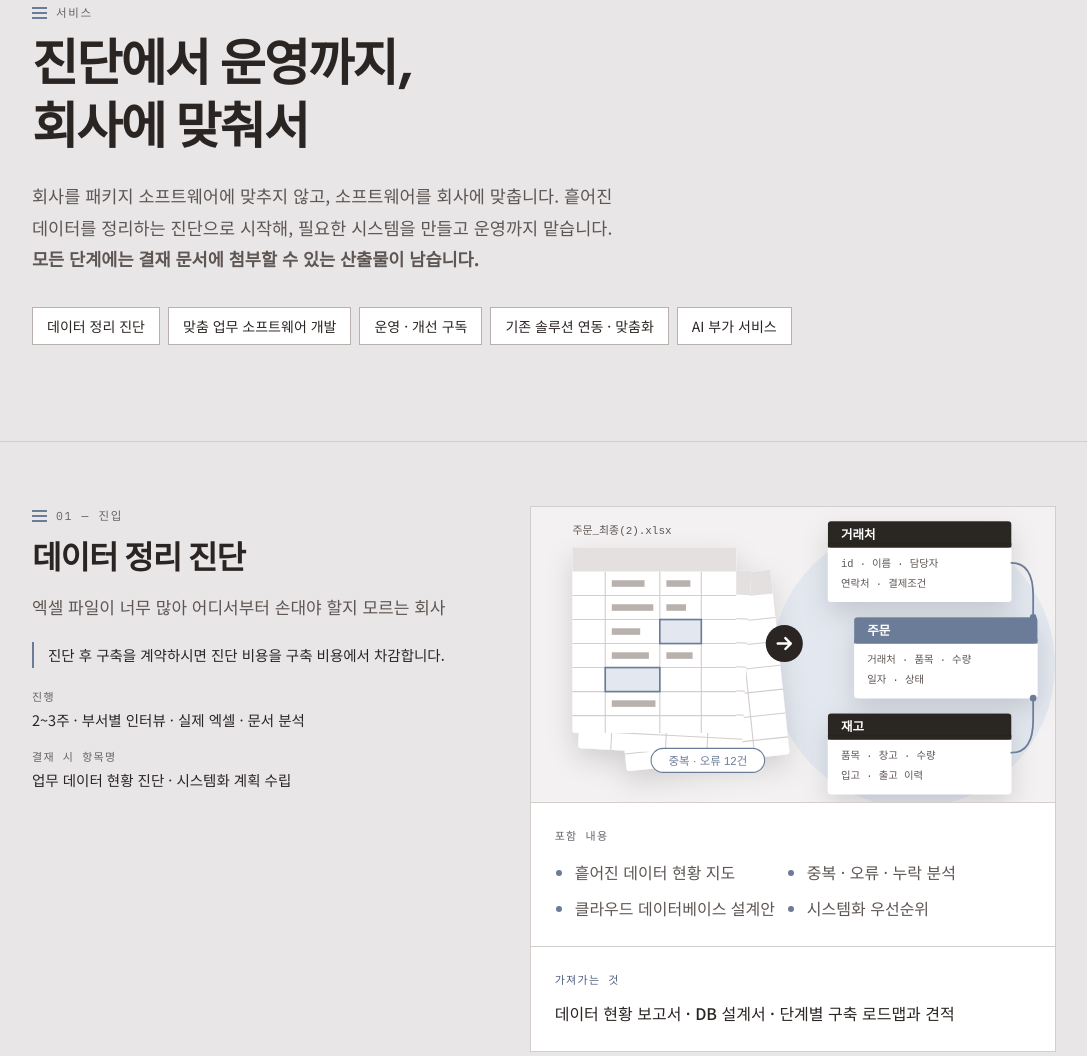
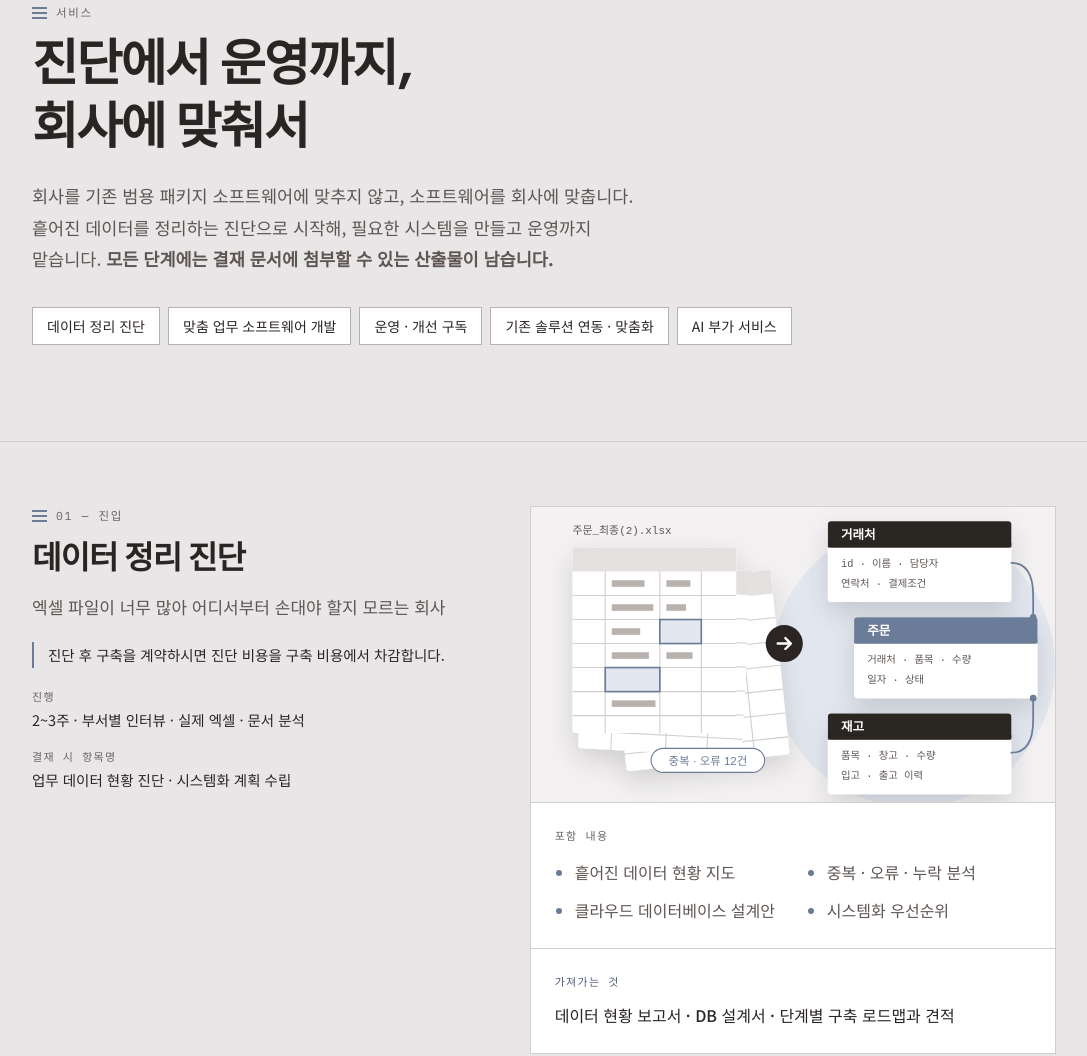
Before and after one commit to youngw417/nexus-solution-web, an Astro site: page /services in a window 1280 px wide. Shown: the part 158-1214 px from the top of the page, without its empty margins (96-1183 px from the left). Built offline with nearby package versions, Linux system fonts and the light colour scheme; Astro itself is replaced by a stand-in of ours.

Commit message:
allow more margin

```diff
--- a/src/pages/services.astro
+++ b/src/pages/services.astro
@@ -8,7 +8,7 @@ import { services, process } from "../data/content";
   <section class="border-b border-line py-[clamp(56px,9vw,96px)]">
     <div class="wrap">
       <SectionHead as="h1" label="서비스" title="진단에서 운영까지,<br>회사에 맞춰서">
-        회사를 패키지 소프트웨어에 맞추지 않고, 소프트웨어를 회사에 맞춥니다. 흩어진 데이터를 정리하는 진단으로 시작해, 필요한 시스템을 만들고 운영까지 맡습니다.
+        회사를 기존 범용 패키지 소프트웨어에 맞추지 않고, 소프트웨어를 회사에 맞춥니다. 흩어진 데이터를 정리하는 진단으로 시작해, 필요한 시스템을 만들고 운영까지 맡습니다.
         <strong>모든 단계에는 결재 문서에 첨부할 수 있는 산출물이 남습니다.</strong>
       </SectionHead>
       <nav class="mt-8 flex flex-wrap gap-2" aria-label="서비스 바로가기">
@@ -34,7 +34,7 @@ import { services, process } from "../data/content";
           <img src={s.image} width="480" height="360" alt="" loading="lazy" class="block aspect-[16/9] w-full object-cover" />
           <div class="p-6">
             <p class="mb-3 font-mono text-[11px] tracking-[.12em] text-ink-3 uppercase">포함 내용</p>
-            <ul class="m-0 grid gap-2 list-disc pl-5 text-ink-2 marker:text-accent sm:grid-cols-2">
+            <ul class="m-0 grid gap-x-12 gap-y-2.5 list-disc pl-5 text-ink-2 marker:text-accent sm:grid-cols-2">
               {s.includes.map((x) => <li>{x}</li>)}
             </ul>
           </div>
@@ -58,7 +58,7 @@ import { services, process } from "../data/content";
       <div class="mt-10 border border-line border-t-2 border-t-accent bg-surface p-6">
         <p class="mb-2 font-mono text-[11px] tracking-[.12em] text-accent-ink uppercase">자주 받는 질문</p>
         <dl class="m-0 grid gap-5 md:grid-cols-3">
-          <div><dt class="mb-1 font-display font-bold">패키지 소프트웨어와 무엇이 다른가요?</dt><dd class="m-0 text-[14px] text-ink-2">패키지는 회사가 프로그램에 맞춰야 합니다. 맞춤 소프트웨어는 지금의 업무 흐름과 양식을 그대로 살려 만들기 때문에 직원이 새로 배울 것이 적습니다. 좋은 패키지가 이미 있으면 그것을 맞춰 쓰도록 권해 드립니다.</dd></div>
+          <div><dt class="mb-1 font-display font-bold">범용 패키지 소프트웨어와 무엇이 다른가요?</dt><dd class="m-0 text-[14px] text-ink-2">범용 패키지는 회사가 프로그램에 맞춰야 합니다. 맞춤 소프트웨어는 지금의 업무 흐름과 양식을 그대로 살려 만들기 때문에 직원이 새로 배울 것이 적습니다. 좋은 패키지가 이미 있으면 그것을 맞춰 쓰도록 권해 드립니다.</dd></div>
           <div><dt class="mb-1 font-display font-bold">IT 담당자가 없어도 되나요?</dt><dd class="m-0 text-[14px] text-ink-2">됩니다. 진단과 설계는 현업 담당자와 함께하고, 개발 · 호스팅 · 유지보수는 저희가 맡습니다. 데이터는 언제든 내려받을 수 있게 고객사 소유로 둡니다.</dd></div>
           <div><dt class="mb-1 font-display font-bold">진단만 받아도 되나요?</dt><dd class="m-0 text-[14px] text-ink-2">물론입니다. 진단 결과물만으로도 시스템화 계획과 견적 비교 자료로 쓰실 수 있습니다. 이후 구축을 맡기시면 진단 비용을 차감합니다.</dd></div>
         </dl>
```
